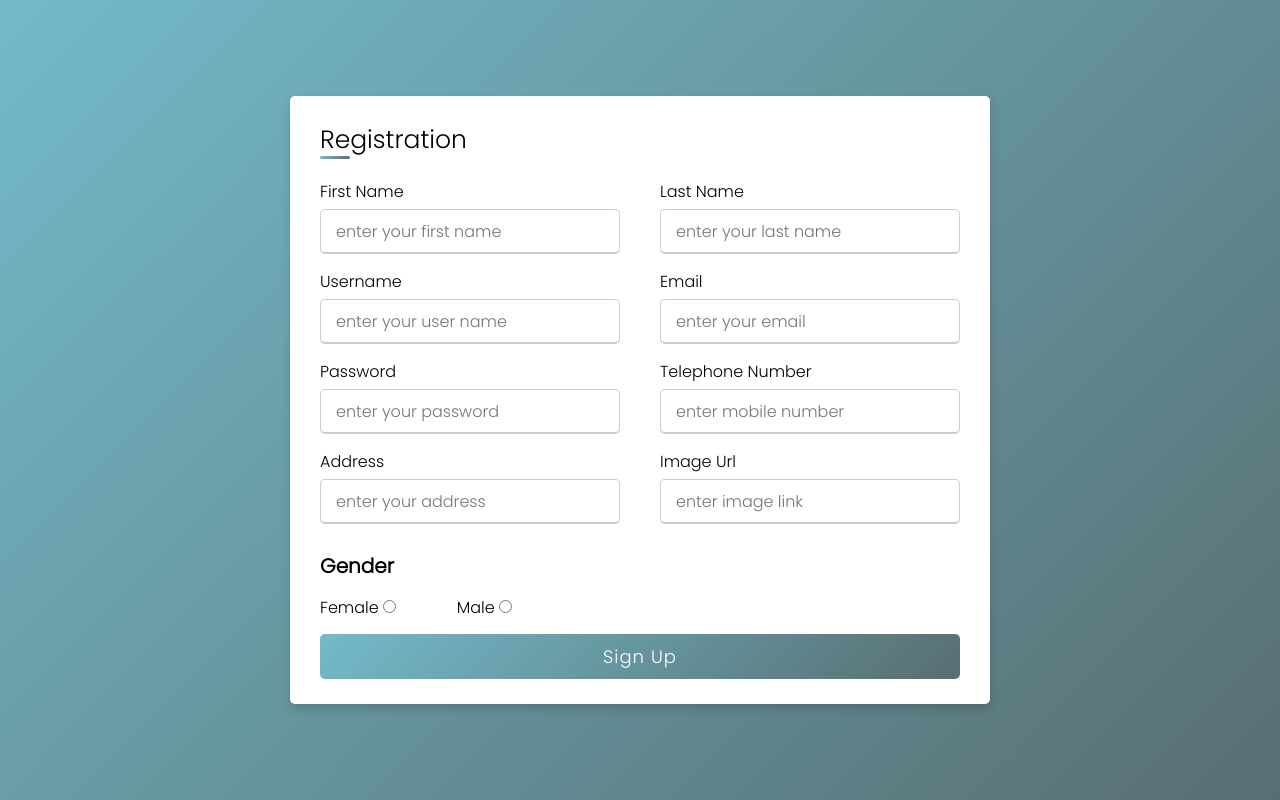
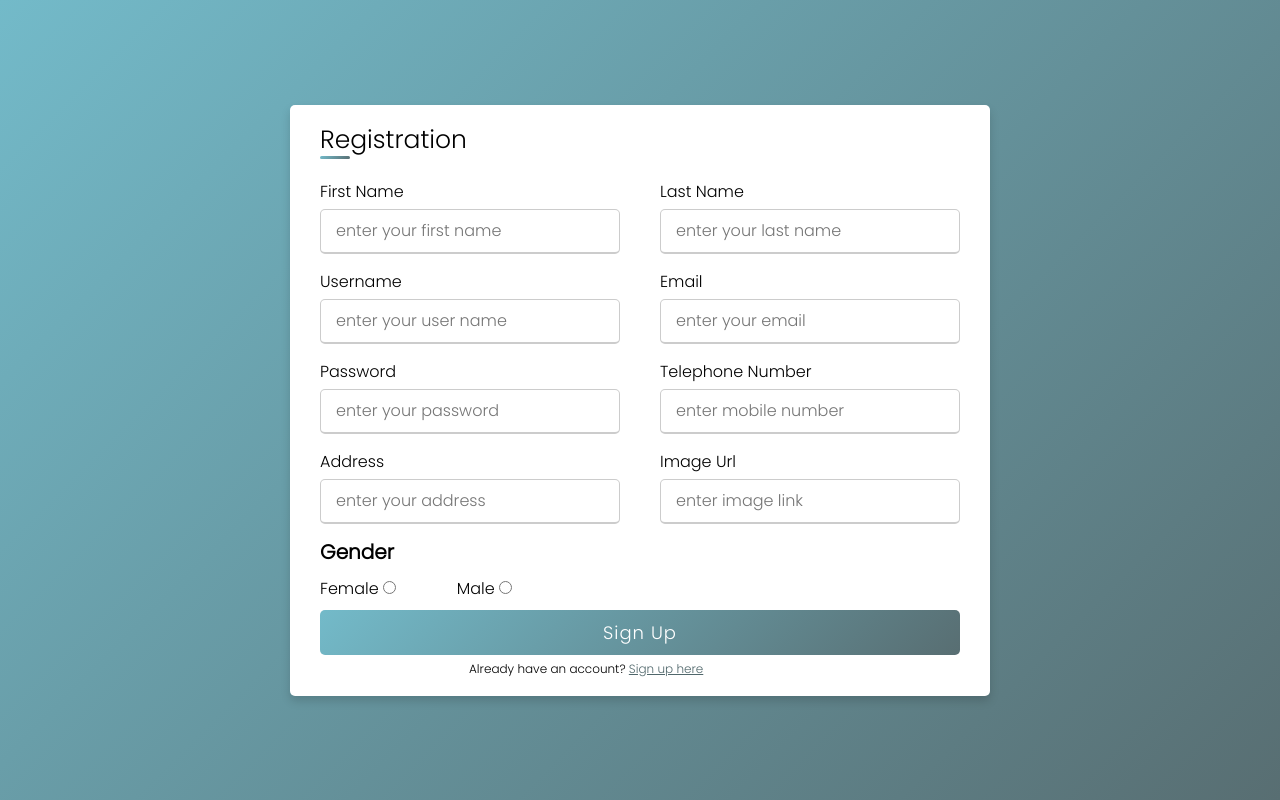
Before and after one commit to sarah-alsharif0/friends-book, a PHP site: page /views/sign-up.php in a window 1280 px wide. Run offline with PHP 8.4, Linux system fonts and the light colour scheme.

Commit message:
add Log out and some attributes

```diff
--- a/components/navbar.php
+++ b/components/navbar.php
@@ -23,6 +23,9 @@
 							My Profile
 						</a>
 						</li>
+						<li>
+						<a href='../controllers/log-out.php' class ='logOut'>log out</a>
+						</li>
 					</ul>
 				</nav>
 			   ";
--- a/components/updatepostUForm.php
+++ /dev/null
@@ -1,3 +0,0 @@
-<?php
-
-?>
--- /dev/null
+++ b/controllers/log-out.php
@@ -0,0 +1,6 @@
+<?php
+ 	require dirname(__DIR__)."/util/dbconnection.php";
+     setcookie("user-id",$userId,time()-10000,'/');
+     header("location: ../views/sign-in.php");
+
+?>
--- a/styles/navbar.css
+++ b/styles/navbar.css
@@ -46,3 +46,6 @@ body{
 	font-weight: 800;
 	color: #2a3536;
 }
+a.logOut{
+	color: white;
+}
--- a/styles/sign-up.css
+++ b/styles/sign-up.css
@@ -17,7 +17,7 @@ body{
     max-width: 700px;
     width: 100%;
     background: #fff;
-    padding: 25px 30px;
+    padding: 16px 30px;
     border-radius: 5px;
     box-shadow: 0 5px 10px rgba(0,0,0,0.15);
 }
@@ -40,7 +40,7 @@ body{
     display: flex;
     flex-wrap: wrap;
     justify-content: space-between;
-    margin: 20px 0 12px 0;
+    margin: 20px 0 -2px 0;
 }
 form .user_details .form__field-container{
     margin-bottom: 15px;
@@ -74,7 +74,7 @@ form .gender-container span{
 form .gender-container .gender__title{
     display: flex;
     justify-content: space-between;
-    margin:14px 0;
+    margin:9px 0;
     width: 30%;
 }
 form button{
@@ -101,3 +101,13 @@ form button:hover{
     font-size: 12px;
     color: red;
 }
+.routing_sign-in{
+    padding-top: 5px;
+    font-size: 12px;
+    text-align: center;
+    margin-left:149px;
+}
+.routing_sign-in>a{
+    color: #50676b;
+    cursor: pointer;
+}
--- a/views/sign-in.php
+++ b/views/sign-in.php
@@ -38,6 +38,7 @@
 		<button type="submit">Sign In</button>
 
 	</form>
+	<span class= "routing_sign-up">Not have an account? <a href="../views/sign-up.php">Sign up here</a></span>
 	</div>
 
 
--- a/views/sign-up.php
+++ b/views/sign-up.php
@@ -88,6 +88,9 @@
 
 		<button type="submit">Sign Up</button>
 	</form>
+	<span class= "routing_sign-in">Already have an account? <a href="../views/sign-in.php">Sign up here</a></span>
+
 	</div>
+
 </body>
 </html>
```
Also changed, not shown: styles/sign-in.css (+10 -0 lines).
